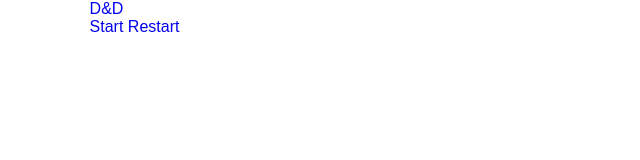
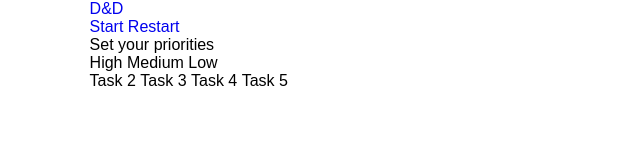
Before and after one commit to vnileshaxioned/drag_-_drop, a plain HTML site: page index.html in a window 1280 px wide. Shown: the whole page, without its empty margins (0-640 px from the left). Drawn offline with Linux system fonts and the light colour scheme.

Commit message:
priority section structure done

```diff
--- a/index.html
+++ b/index.html
@@ -60,7 +60,39 @@
     <!--header section end-->
     <!--main section start-->
     <main>
-
+      <section class="drag-and-drop">
+        <div class="wrapper">
+          <h2 class="heading">Set your priorities</h2>
+          <ul class="priority">
+            <li class="priority-list" data-priority="high">
+              <h3 class="priority-heading">High</h3>
+              <ul class="priority-content"></ul>
+            </li>
+            <li class="priority-list" data-priority="medium">
+              <h3 class="priority-heading">Medium</h3>
+              <ul class="priority-content"></ul>
+            </li>
+            <li class="priority-list" data-priority="low">
+              <h3 class="priority-heading">Low</h3>
+              <ul class="priority-content"></ul>
+            </li>
+          </ul>
+          <ul class="task">
+            <li class="task-list" data-task="task-2">
+              <span class="task-item">Task 2</span>
+            </li>
+            <li class="task-list" data-task="task-3">
+              <span class="task-item">Task 3</span>
+            </li>
+            <li class="task-list" data-task="task-4">
+              <span class="task-item">Task 4</span>
+            </li>
+            <li class="task-list" data-task="task-5">
+              <span class="task-item">Task 5</span>
+            </li>
+          </ul>
+        </div>
+      </section>
     </main>
     <!--main section end-->
     <!--footer section start-->
```
